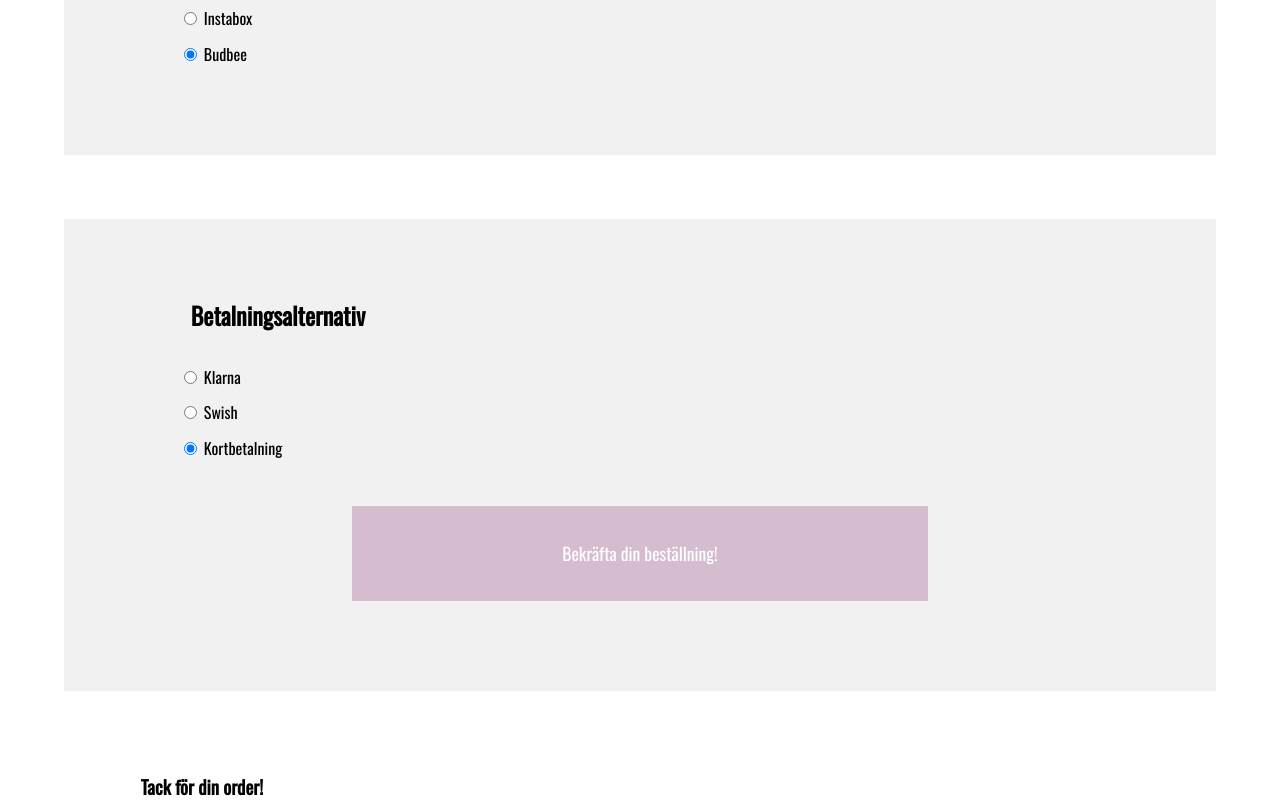
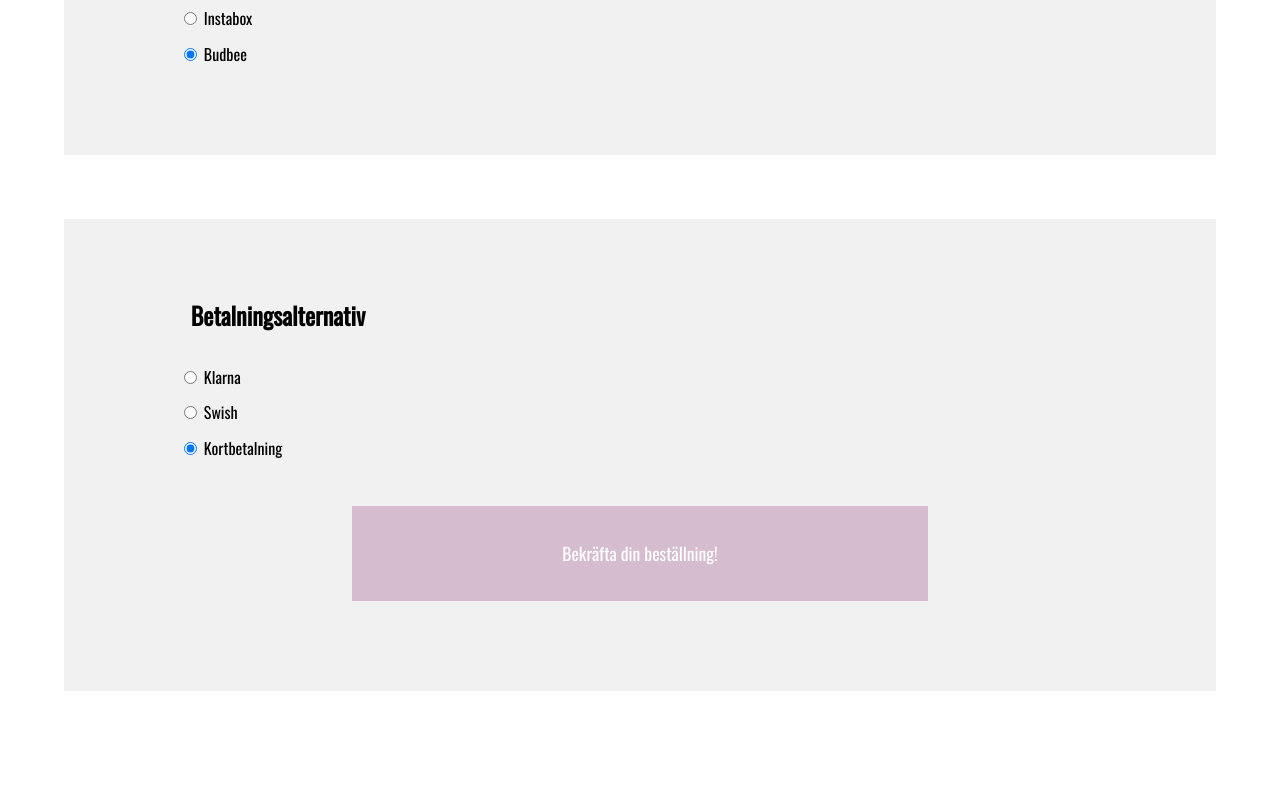
Before and after one commit to feliciatranberg/GruppArbeteWebbshop, a plain HTML site: page HTML/checkout.html in a window 1280 px wide. Shown: the part 836-1636 px from the top of the page. After the commit the page ends 1591 px from the top, so only its background shows below. Drawn offline with nearby package versions, Linux system fonts and the light colour scheme.

Commit message:
removed text

```diff
--- a/HTML/checkout.html
+++ b/HTML/checkout.html
@@ -57,11 +57,6 @@
 
 
 
-      <div id="dialog"><h3>Tack för din order!</h3></div>
-
-
-
-
 
 
 
```
